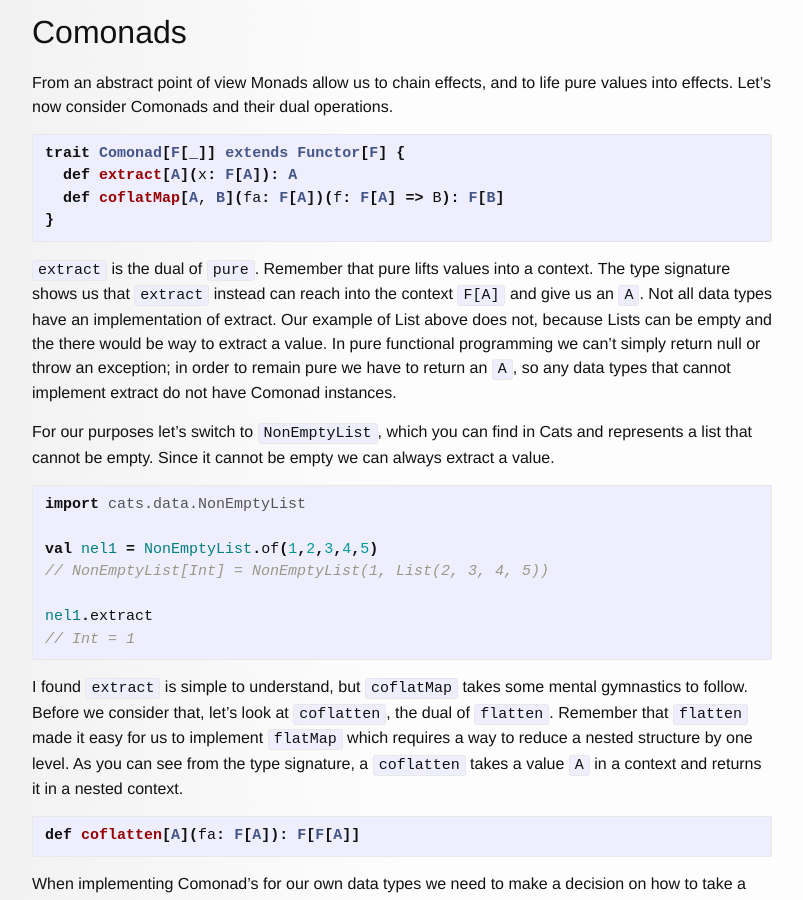
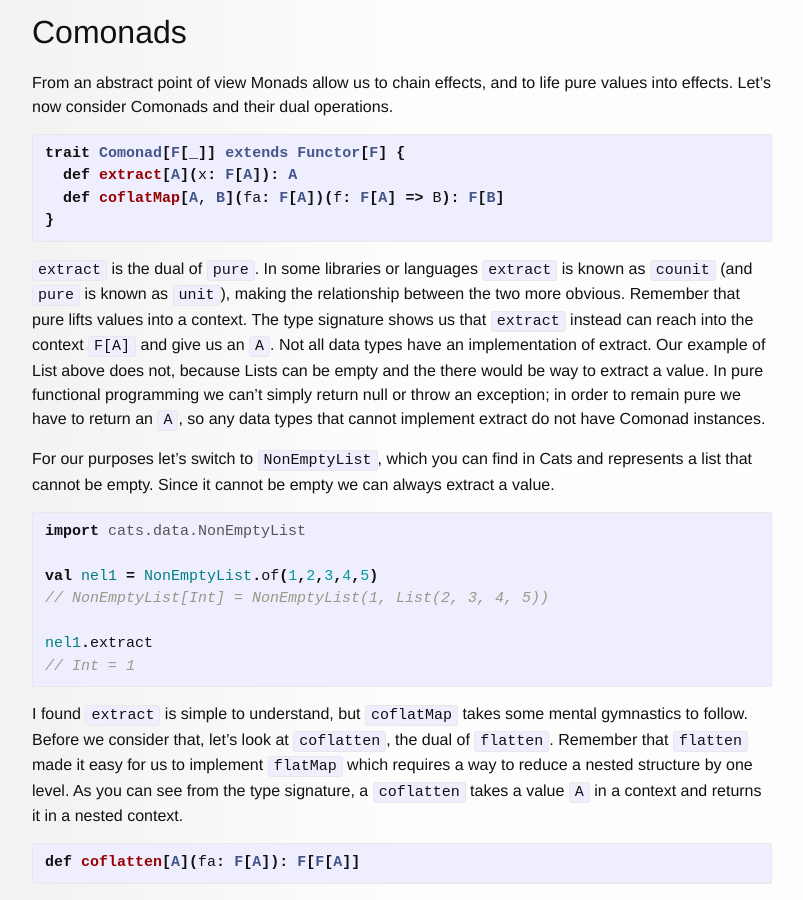
Before and after one commit to justinhj/justinhj.github.io, a Jekyll site: the page built from _posts/2019-06-20-comonads-for-life.md, in a window 1280 px wide and 900 px high, scrolled down 3073 px. Shown: the whole window, without its empty margins (238-1041 px from the left). Built offline with Jekyll 4.4.1, drawn with Linux system fonts in a browser that asks for light colours; comment, search, counter and statistics services are not loaded.

Commit message:
shout out to counit

````diff
--- a/_posts/2019-06-20-comonads-for-life.md
+++ b/_posts/2019-06-20-comonads-for-life.md
@@ -116,7 +116,7 @@ trait Comonad[F[_]] extends Functor[F] {
 }
 ```
 
-`extract` is the dual of `pure`. Remember that pure lifts values into a context. The type signature shows us that `extract` instead can reach into the context `F[A]` and give us an `A`. Not all data types have an implementation of extract. Our example of List above does not, because Lists can be empty and the there would be way to extract a value. In pure functional programming we can't simply return null or throw an exception; in order to remain pure we have to return an `A`, so any data types that cannot implement extract do not have Comonad instances.
+`extract` is the dual of `pure`. In some libraries or languages `extract` is known as `counit` (and `pure` is known as `unit`), making the relationship between the two more obvious. Remember that pure lifts values into a context. The type signature shows us that `extract` instead can reach into the context `F[A]` and give us an `A`. Not all data types have an implementation of extract. Our example of List above does not, because Lists can be empty and the there would be way to extract a value. In pure functional programming we can't simply return null or throw an exception; in order to remain pure we have to return an `A`, so any data types that cannot implement extract do not have Comonad instances.
 
 For our purposes let's switch to `NonEmptyList`, which you can find in Cats and represents a list that cannot be empty. Since it cannot be empty we can always extract a value.
 
````
